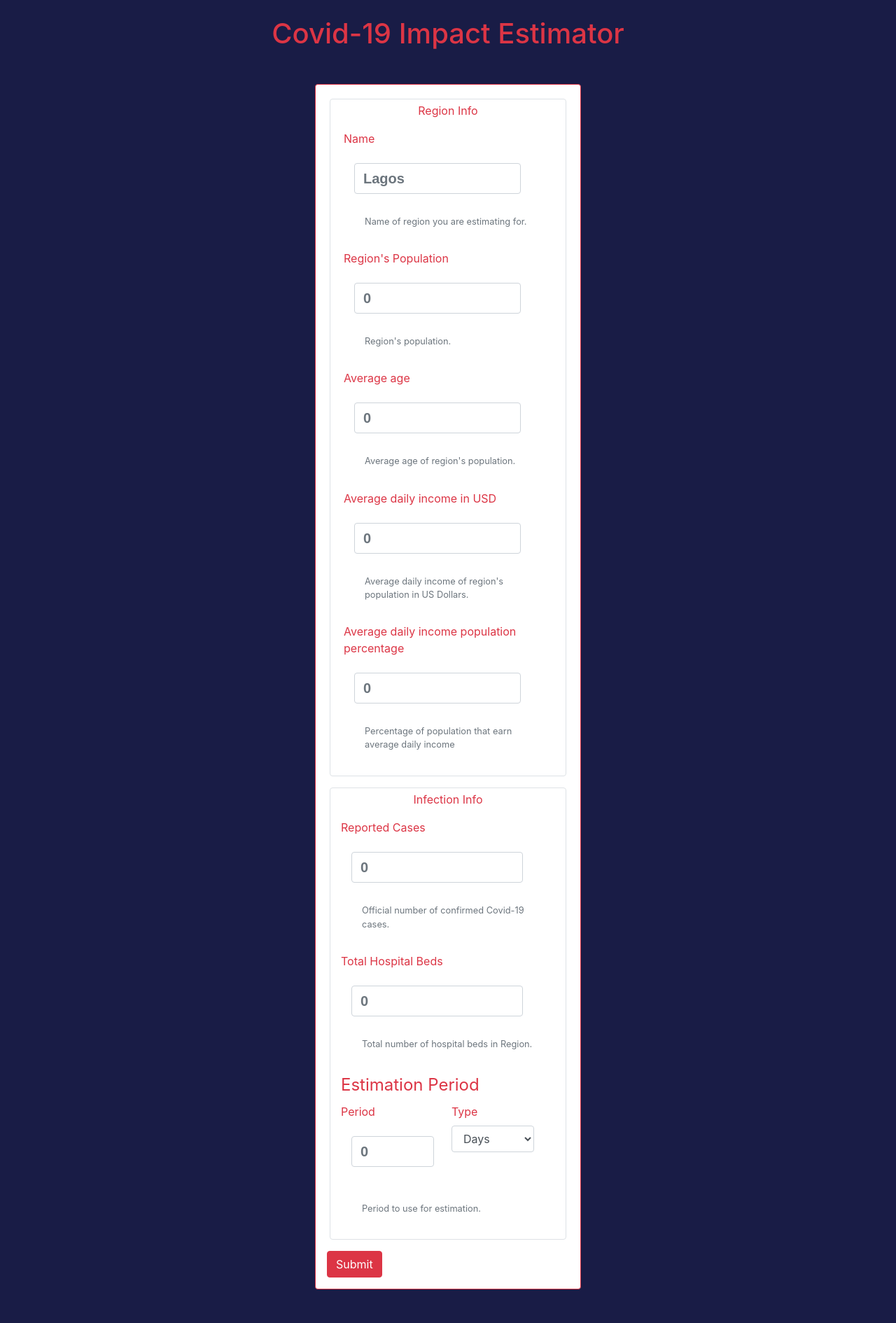
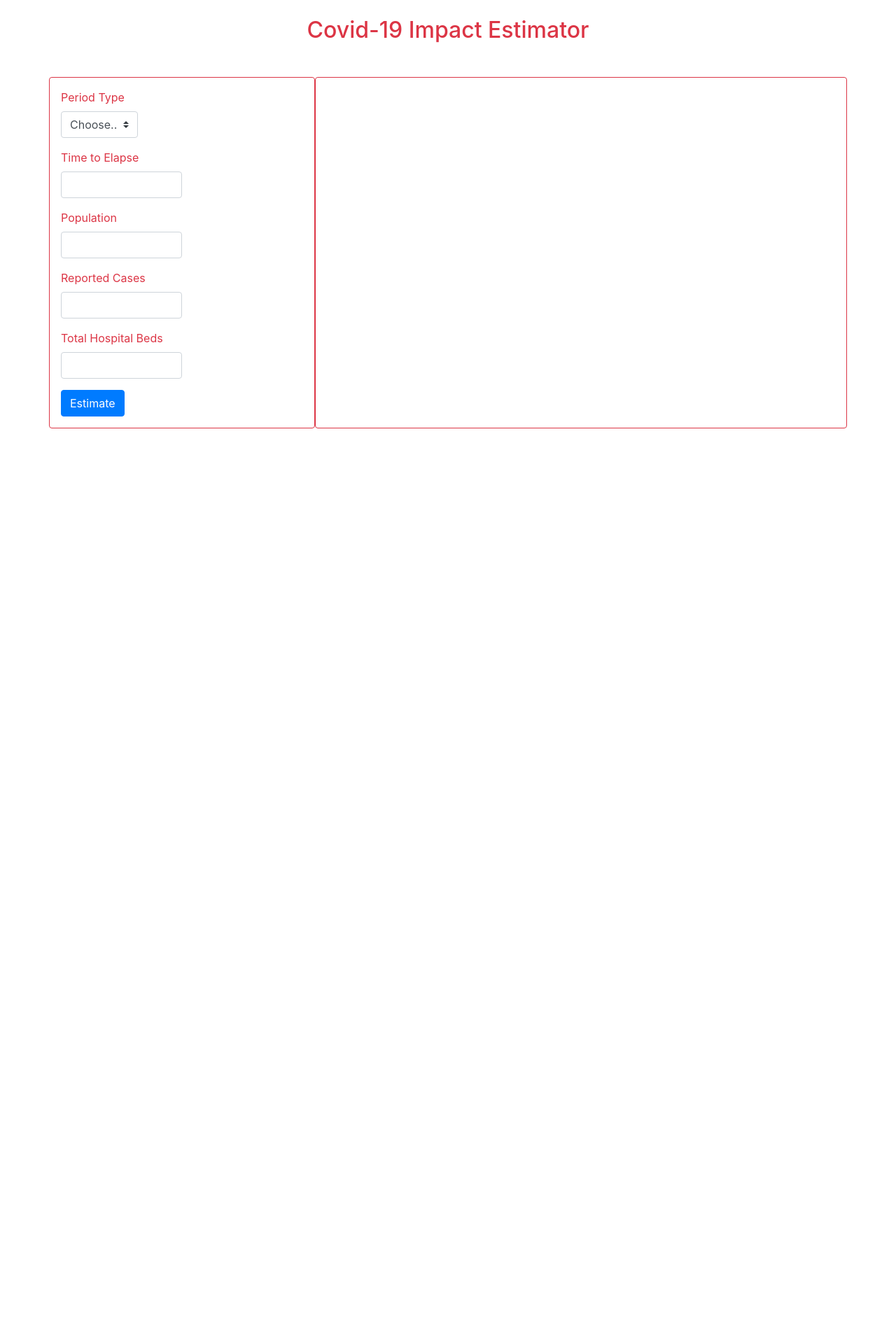
Before and after one commit to patbpm/convid19estimator, a Django app: page / in a window 1280 px wide. Shown: the whole page at 70% size. After the commit the page ends 612 px from the top, so only its background shows below. Run offline with Django 3.2, Linux system fonts and the light colour scheme; some libraries are stand-ins or nearby versions.

Commit message:
Rearraging the design

```diff
--- a/templates/base.html
+++ b/templates/base.html
@@ -9,72 +9,8 @@
     <meta name="author" content="Patrick Bope">
     <meta name="description" content="This is an example of app that estimate the impact of convid -19. The esult provide the severe and the normal impact.">
     <title>{% block title %} HOME | Welcome {% endblock %}</title>
-    <link rel="stylesheet" href="{% static 'convidapp/css/bootstrap.min.css' %}" as="style">
+    <link rel="stylesheet" href="{% static 'convidapp/css/bootstrap.min.css' %}">
 
-
-
-    <style>
-        body{
-            background-color: rgb(25, 28, 70);
-            color:white;
-            font-family: -apple-system,BlinkMacSystemFont,"Segoe UI",Roboto,"Helvetica Neue",Arial,"Noto Sans",sans-serif,"Apple Color Emoji","Segoe UI Emoji","Segoe UI Symbol","Noto Color Emoji";
-            font-size: 1rem;
-            font-weight: 400;
-            color: white;
-            text-align: left;
-            width: 100% !important;
-            margin: 0 !important;
-            display: flex;
-        }
-        .container{
-            width: 100%;
-            padding-right: 15px;
-            padding-left: 15px;
-            margin-right: auto;
-            margin-left: auto;
-        }
-
-        input{
-            font-size: 20px !important;
-            font-weight: bold !important;
-            font-family: sans-serif !important;
-
-        }
-
-        input {
-            padding: 15px;
-            margin: 15px;
-        }
-
-
-
-        .form-control {
-            display: block;
-            width: 80%;
-            padding: .375rem .75rem;
-            font-size: 1rem;
-            font-weight: 400;
-            line-height: 1.5;
-            color: #495057;
-            background-color: #fff;
-            background-clip: padding-box;
-            border: 1px solid #ced4da;
-            border-radius: .25rem;
-            transition: border-color .15s ease-in-out,box-shadow .15s ease-in-out;
-        overflow: visible;
-        }
-
-        small {
-            padding: 15px;
-            margin: 15px;
-        }
-
-
-        @media (max-width: 300px) {
-            body { background-color: #405856; }
-        }
-
-    </style>
 
 </head>
 <body >
--- a/templates/convidapp/templates/homepage.html
+++ b/templates/convidapp/templates/homepage.html
@@ -1,115 +1,67 @@
 {% extends 'base.html' %}
 {% block content %}
+<div class="container">
+    <h2 class="text-danger text-center mt-4 mb-5">Covid-19 Impact Estimator</h2>
+    <div class="row">
+        <form class="col-md-4 mb-5 p-3 bg-white text-danger border border-danger rounded">
 
-<div class="container-fluid">
-    <main class="container">
-        <h1 class="text-danger text-center mt-4 mb-5">Covid-19 Impact Estimator</h1>
-        <div class='row'>
-            <div class='col-md-4'></div>
-            <form class='col-md-4 mb-5 p-3 bg-white text-danger border border-danger rounded' id='estimatorForm'
-                onsubmit="estimate()">
-                <div class="row m-1 p-1 border border-black rounded">
-                    <div class="col">
-                        <p class="text-center">Region Info</p>
-                        <div class="form-group">
-                            <label for="inputRegionName">Name</label>
-                            <input type="text" class="form-control" id="inputRegionName" name="RegionName"
-                                placeholder="Lagos">
-                            <small id="regionNameHelpBlock" class="form-text text-muted">
-                                Name of region you are estimating for.
-                            </small>
-                        </div>
-                        <div class="form-group">
-                            <label for="inputPopulation">Region's Population</label>
-                            <input type="number" class="form-control" id="inputPopulation" name="population"
-                                placeholder="0" data-population>
-                            <small id="PopulationHelpBlock" class="form-text text-muted">
-                                Region's population.
-                            </small>
-                        </div>
+            <div class="col-md-6 border-black rounded">
+              <div class="row ">
+                <div class="form-group">
+                  <label for="PeriodType">Period Type</label>
+                      <div class="input-group">
+                          <select class="custom-select form-control" id="PeriodType">
+                              <option value="" selected disabled hidden>Choose..</option>
+                              <option value=Days>Days</option>
+                              <option value=Weeks>Weeks</option>
+                              <option value=Months>Months</option>
+                          </select>
+                      </div>
+                </div>
+              </div>
+              <div class="row">
+                  <div class="form-group">
+                    <label for="timeToElapse">Time to Elapse</label>
+                    <input type="text" class="form-control" placeholder="" id="timeToElapse">
+                  </div>
 
-                        <div class="form-group">
-                            <label for="inputAverageAge">Average age</label>
-                            <input type="number" class="form-control" id="inputAverageAge" name="AverageAge"
-                                placeholder="0">
-                            <small id="averageAgeHelpBlock" class="form-text text-muted">
-                                Average age of region's population.
-                            </small>
-                        </div>
-                        <div class="form-group">
-                            <label for="inputAverageDailyIncome">Average daily income in USD</label>
-                            <input type="number" class="form-control" id="inputAverageDailyIncome"
-                                name="AverageDailyIncome" placeholder="0">
-                            <small id="averageDailyIncomeHelpBlock" class="form-text text-muted">
-                                Average daily income of region's population in US Dollars.
-                            </small>
-                        </div>
 
-                        <div class="form-group">
-                            <label for="inputAverageDailyIncomePopulation">Average daily income population
-                                percentage</label>
-                            <input type="number" class="form-control" id="inputAverageDailyIncomePopulation"
-                                name="AverageDailyIncomePopulation" placeholder="0" min="50" max="100">
-                            <small id="averageDailyIncomePopulationHelpBlock" class="form-text text-muted">
-                                Percentage of population that earn average daily income
-                            </small>
-                        </div>
+              </div>
+              <div class="row ">
+                  <div class="form-group">
+                    <label for="population">Population</label>
+                    <input type="text" class="form-control" placeholder="" id="population">
+                  </div>
+              </div>
+              <div class="row">
+                    <div class="form-group">
+                      <label for="ReportedCases">Reported Cases</label>
+                      <input type="text" class="form-control" placeholder="" id="ReportedCases">
                     </div>
-                </div>
+              </div>
+              <div class="row">
+                  <div class="form-group">
+                    <label for="totalHospitalBeds">Total Hospital Beds</label>
+                    <input type="text" class="form-control" placeholder="" id="totalHospitalBeds">
+                  </div>
+              </div>
 
-                <div class="row m-1 mt-3 mb-3 pt-1 pb-1 border border-black rounded">
-                    <div class="col">
-                        <p class="text-center">Infection Info</p>
-                        <div class="form-group">
-                            <label for="inputReportedCases">Reported Cases</label>
-                            <input type="number" class="form-control" id="inputReportedCases" name="ReportedCases"
-                                placeholder="0" data-reported-cases>
-                            <small id="reportedCasesHelpBlock" class="form-text text-muted">
-                                Official number of confirmed Covid-19 cases.
-                            </small>
-                        </div>
-                        <div class="form-group">
-                            <label for="inputTotalHospitalBeds">Total Hospital Beds</label>
-                            <input type="number" class="form-control" id="inputTotalHospitalBeds"
-                                name="totalHospitalBeds" placeholder="0" data-total-hospital-beds>
-                            <small id="totalHospitalBedsHelpBlock" class="form-text text-muted">
-                                Total number of hospital beds in Region.
-                            </small>
-                        </div>
+            </div>
 
-                        <fieldset>
-                            <legend>Estimation Period</legend>
-                            <div class="form-row">
-                                <div class="form-group col-sm-6">
-                                    <label for="inputPeriod">Period</label>
-                                    <input type="number" class="form-control" id="inputPeriod" name="period"
-                                        placeholder="0" data-time-to-elapse>
-                                </div>
 
-                                <div class="form-group col-sm-6">
-                                    <label for="inputPeriodType">Type</label>
-                                    <select type="select" class="form-control" id="inputPeriodType"
-                                        name="periodType" data-period-type>
-                                        <option value="days">Days</option>
-                                        <option value="weeks">Weeks</option>
-                                        <option value="months">Months</option>
-                                    </select>
-                                </div>
-                            </div>
-                            <small id="estimationPeriodHelpBlock" class="form-text text-muted">
-                                Period to use for estimation.
-                            </small>
-                        </fieldset>
-                    </div>
-                </div>
-                <button type="submit" class="btn btn-danger" data-go-estimate>Submit</button>
-            </form>
-            <div class='col-md-4'></div>
+            <button type="submit" class="btn btn-primary" id="data-go-estimate">Estimate</button>
+        </form>
+        <div class="col-md-8 mb-5 p-3 bg-white text-danger border border-danger rounded">
+
         </div>
-        <div id='results'></div>
-    </main>
+
+    </div>
+
+
 </div>
 
 
 
+
+
 {% endblock %}
```
